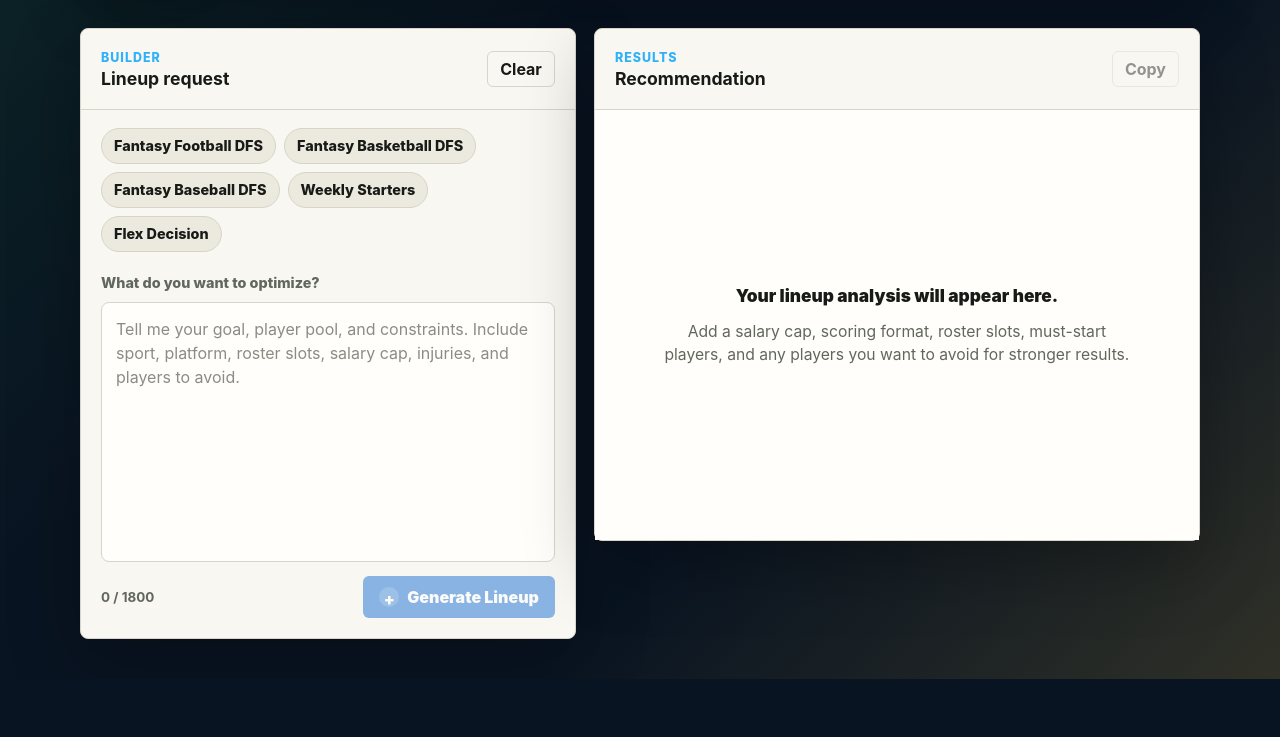
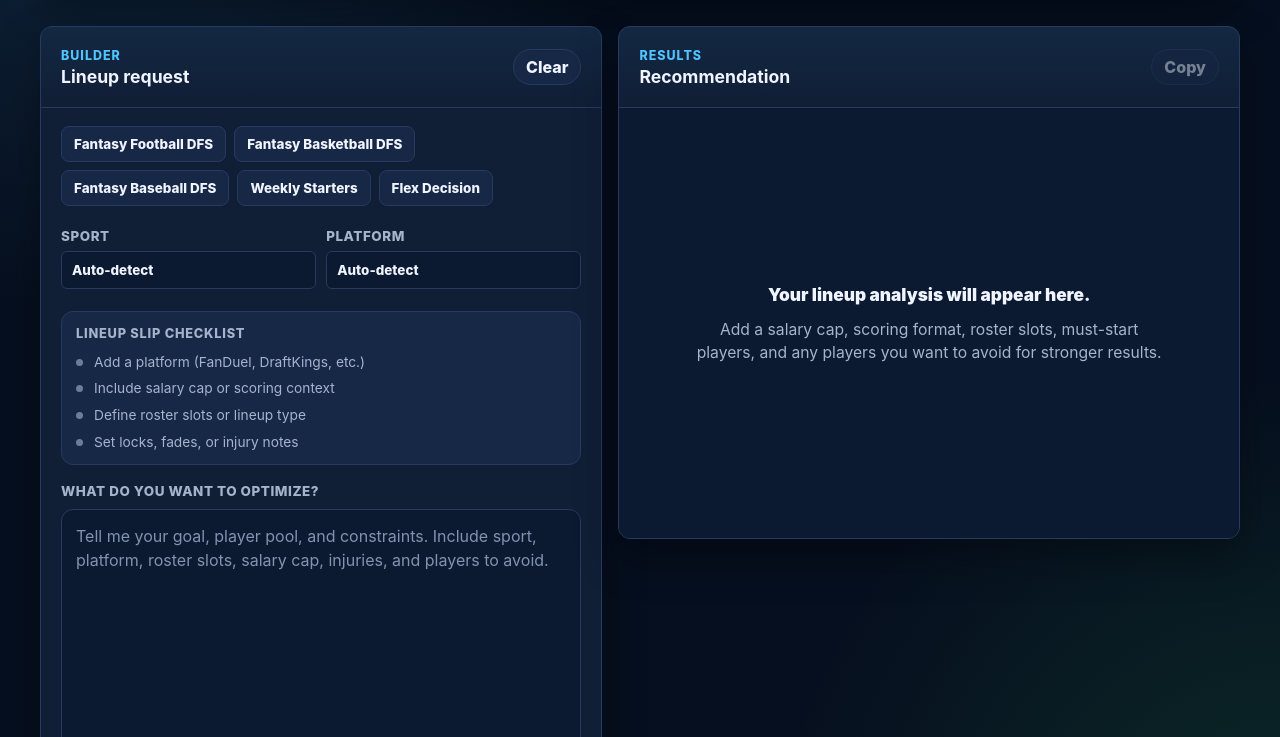
Before and after one commit to ascarnati/fantasy-football-lineup-generator, a website built with Vite: page index.html in a window 1280 px wide. Shown: the part 239-976 px from the top of the page. Before the commit the page ends 918 px from the top, so only its background shows below. Built offline with nearby package versions, Linux system fonts and the light colour scheme; files whose address does not match are found by name.

Commit message:
refresh lineup builder with sportsbook-style UX and robust API error handling
Align the UI with a modern DFS layout by improving
hierarchy, controls, and request clarity
(sport/platform selectors + readiness checklist).
Also harden /api/lineup response parsing so server
/proxy failures surface clear errors instead of
JSON parse crashes.

```diff
--- a/index.html
+++ b/index.html
@@ -15,7 +15,7 @@
             <p class="eyebrow">AI lineup lab</p>
             <h1>Lineup Lab</h1>
             <p class="subtitle">
-              Generate DFS and season-long fantasy lineups for Football, Basketball, and Baseball with flexible platform guidance.
+              Build DFS and season-long lineups with sportsbook-style clarity. Lock your sport, platform, and constraints, then generate recommendations in seconds.
             </p>
           </div>
         </div>
@@ -54,6 +54,38 @@
           </div>
 
           <form id="lineup-form" class="lineup-form">
+            <div class="lineup-meta" role="group" aria-label="Lineup preferences">
+              <label>
+                Sport
+                <select id="sport-select" name="sport">
+                  <option value="">Auto-detect</option>
+                  <option value="football">Football</option>
+                  <option value="basketball">Basketball</option>
+                  <option value="baseball">Baseball</option>
+                </select>
+              </label>
+              <label>
+                Platform
+                <select id="platform-select" name="platform">
+                  <option value="">Auto-detect</option>
+                  <option value="fanduel">FanDuel</option>
+                  <option value="draftkings">DraftKings</option>
+                  <option value="yahoo">Yahoo</option>
+                  <option value="espn">ESPN</option>
+                </select>
+              </label>
+            </div>
+
+            <div class="request-readiness" aria-live="polite">
+              <p class="readiness-title">Lineup slip checklist</p>
+              <ul class="readiness-list">
+                <li id="check-platform">Add a platform (FanDuel, DraftKings, etc.)</li>
+                <li id="check-budget">Include salary cap or scoring context</li>
+                <li id="check-positions">Define roster slots or lineup type</li>
+                <li id="check-constraints">Set locks, fades, or injury notes</li>
+              </ul>
+            </div>
+
             <label for="user-input">What do you want to optimize?</label>
             <div class="input-wrapper">
               <textarea
--- a/index.js
+++ b/index.js
@@ -11,6 +11,12 @@ const clearButton = document.getElementById("clear-button");
 const copyButton = document.getElementById("copy-button");
 const charCount = document.getElementById("char-count");
 const templateButtons = document.querySelectorAll(".template-chip");
+const sportSelect = document.getElementById("sport-select");
+const platformSelect = document.getElementById("platform-select");
+const checklistPlatform = document.getElementById("check-platform");
+const checklistBudget = document.getElementById("check-budget");
+const checklistPositions = document.getElementById("check-positions");
+const checklistConstraints = document.getElementById("check-constraints");
 
 let lastLineupText = "";
 
@@ -30,12 +36,15 @@ function start() {
   lineupForm.addEventListener("submit", handleLineupRequest);
   clearButton.addEventListener("click", clearRequest);
   copyButton.addEventListener("click", copyLineup);
+  sportSelect.addEventListener("change", syncInputState);
+  platformSelect.addEventListener("change", syncInputState);
 
   templateButtons.forEach((button) => {
     button.addEventListener("click", () => {
       userInput.value = button.dataset.template || "";
       const sport = button.dataset.sport;
       userInput.placeholder = sportPlaceholders[sport] || sportPlaceholders.default;
+      sportSelect.value = sport || "";
       userInput.focus();
       syncInputState();
     });
@@ -47,32 +56,89 @@ function start() {
 }
 
 function syncInputState() {
-  const length = userInput.value.length;
-  const hasInput = userInput.value.trim().length > 0;
+  const rawInput = userInput.value;
+  const trimmedInput = rawInput.trim();
+  const length = rawInput.length;
+  const hasInput = trimmedInput.length > 0;
+  const selectedPlatform = platformSelect.value;
+  const selectedSport = sportSelect.value;
 
   charCount.textContent = `${length} / ${userInput.maxLength}`;
   generateButton.disabled = !hasInput;
   autoResizeTextarea(userInput);
+  updateReadinessChecklist({
+    text: trimmedInput.toLowerCase(),
+    selectedPlatform,
+    selectedSport,
+  });
 }
 
 function clearRequest() {
   userInput.value = "";
   lastLineupText = "";
   copyButton.disabled = true;
+  sportSelect.value = "";
+  platformSelect.value = "";
   userInput.placeholder = sportPlaceholders.default;
   syncInputState();
   renderEmptyState();
   userInput.focus();
 }
 
-function buildLeagueContext() {
-  return [
+function buildLeagueContext({ selectedSport, selectedPlatform }) {
+  const contextLines = [
     "Instructions:",
     "- Use the user's prompt to determine sport, platform, roster slots, salary cap, scoring format, and any player constraints.",
     "- If the prompt mentions a known DFS platform, apply its roster rules.",
     "- If the user includes roster details, follow them exactly.",
     "- Prioritize lineup balance, salary efficiency, matchup leverage, and upside/floor tradeoffs.",
     "- Do not write introductions or conclusions. Start directly with the lineup recommendation.",
+  ];
+
+  if (selectedSport) {
+    contextLines.push(`- Preferred sport: ${selectedSport}.`);
+  }
+
+  if (selectedPlatform) {
+    contextLines.push(`- Preferred platform: ${selectedPlatform}.`);
+  }
+
+  return contextLines.join("\n");
+}
+
+function updateReadinessChecklist({ text, selectedPlatform, selectedSport }) {
+  const hasPlatform =
+    Boolean(selectedPlatform) || /\b(fanduel|draftkings|yahoo|espn|sleeper)\b/.test(text);
+  const hasBudgetContext = /\$?\d{2,3}(,\d{3})?|\bsalary\b|\bcap\b|\bscoring\b/.test(text);
+  const hasLineupStructure =
+    Boolean(selectedSport) ||
+    /\b(qb|rb|wr|te|dst|d\/st|flex|pg|sg|sf|pf|c|util|1b|2b|3b|ss|of|sp|rp)\b/.test(text);
+  const hasConstraints = /\b(lock|must|avoid|fade|injury|questionable|out|stack|limit)\b/.test(text);
+
+  checklistPlatform.classList.toggle("is-complete", hasPlatform);
+  checklistBudget.classList.toggle("is-complete", hasBudgetContext);
+  checklistPositions.classList.toggle("is-complete", hasLineupStructure);
+  checklistConstraints.classList.toggle("is-complete", hasConstraints);
+}
+
+function buildUserRequestContext(requestDetails, selectedSport, selectedPlatform) {
+  const context = [];
+
+  if (selectedSport) {
+    context.push(`Sport: ${selectedSport}`);
+  }
+
+  if (selectedPlatform) {
+    context.push(`Platform: ${selectedPlatform}`);
+  }
+
+  if (context.length === 0) {
+    return requestDetails;
+  }
+
+  return [
+    `User-selected context: ${context.join(" | ")}`,
+    requestDetails,
   ].join("\n");
 }
 
@@ -99,8 +165,11 @@ async function handleLineupRequest(e) {
 
   const requestDetails = userInput.value.trim();
   if (!requestDetails) return;
+  const selectedSport = sportSelect.value;
+  const selectedPlatform = platformSelect.value;
+  const requestWithContext = buildUserRequestContext(requestDetails, selectedSport, selectedPlatform);
 
-  const userPrompt = `${buildLeagueContext()}\n\nUser request:\n${requestDetails}`;
+  const userPrompt = `${buildLeagueContext({ selectedSport, selectedPlatform })}\n\nUser request:\n${requestWithContext}`;
 
   setLoading(true);
   copyButton.disabled = true;
@@ -112,11 +181,18 @@ async function handleLineupRequest(e) {
       headers: { "Content-Type": "application/json" },
       body: JSON.stringify({ userPrompt }),
     });
-
-    const data = await response.json();
+    const responseText = await response.text();
+    let data = {};
+    if (responseText) {
+      try {
+        data = JSON.parse(responseText);
+      } catch {
+        throw new Error("The lineup service returned an invalid response. Please try again.");
+      }
+    }
 
     if (!response.ok) {
-      throw new Error(data.message || "Something went wrong.");
+      throw new Error(data.message || `Lineup request failed (${response.status}).`);
     }
 
     lastLineupText = data.lineup;
--- a/style.css
+++ b/style.css
@@ -1,17 +1,18 @@
 :root {
-  --bg: #091422;
-  --panel: #f8f7f2;
-  --panel-muted: #ece9df;
-  --ink: #171a16;
-  --muted: #61675d;
-  --line: #d8d4c7;
-  --field: #fffefa;
-  --brand: #1d72d4;
-  --brand-dark: #194a8b;
-  --accent: #2fb1f9;
-  --danger: #a9342f;
-  --shadow: 0 24px 70px rgba(0, 0, 0, 0.28);
-  --radius: 8px;
+  --bg: #060f1f;
+  --bg-soft: #0f1b33;
+  --panel: #101e36;
+  --panel-muted: #172746;
+  --ink: #eff4ff;
+  --muted: #a5b3cc;
+  --line: #263b60;
+  --field: #0c1a31;
+  --brand: #31d158;
+  --brand-dark: #1faa45;
+  --accent: #4fc3ff;
+  --danger: #e15454;
+  --shadow: 0 18px 42px rgba(0, 0, 0, 0.34);
+  --radius: 12px;
   --transition: 0.2s ease;
 }
 
@@ -24,8 +25,8 @@
 body {
   min-height: 100vh;
   background:
-    linear-gradient(135deg, rgba(31, 122, 58, 0.18), transparent 38%),
-    linear-gradient(315deg, rgba(200, 161, 59, 0.2), transparent 34%),
+    radial-gradient(circle at 8% 0%, rgba(79, 195, 255, 0.15), transparent 34%),
+    radial-gradient(circle at 100% 100%, rgba(49, 209, 88, 0.14), transparent 30%),
     var(--bg);
   color: var(--ink);
   font-family:
@@ -53,7 +54,7 @@ input,
 select,
 textarea {
   border: 1px solid var(--line);
-  border-radius: 10px;
+  border-radius: 8px;
   background: var(--field);
   padding: 12px 14px;
   color: var(--ink);
@@ -83,7 +84,7 @@ select {
 }
 
 .app-shell {
-  width: min(1120px, calc(100% - 32px));
+  width: min(1200px, calc(100% - 32px));
   margin: 0 auto;
   padding: 40px 0;
 }
@@ -93,13 +94,13 @@ select {
   align-items: flex-start;
   justify-content: space-between;
   gap: 24px;
-  color: #fffefa;
+  color: var(--ink);
   margin-bottom: 28px;
   padding: 24px;
   border-radius: 28px;
-  background: linear-gradient(180deg, rgba(255,255,255,0.08), rgba(255,255,255,0.02));
-  border: 1px solid rgba(255,255,255,0.12);
-  box-shadow: 0 20px 60px rgba(0, 0, 0, 0.24);
+  background: linear-gradient(180deg, rgba(255, 255, 255, 0.04), rgba(255, 255, 255, 0.01));
+  border: 1px solid rgba(255, 255, 255, 0.09);
+  box-shadow: 0 14px 46px rgba(0, 0, 0, 0.3);
 }
 
 .brand-bar {
@@ -109,10 +110,10 @@ select {
 }
 
 .brand-logo {
-  width: 82px;
+  width: 78px;
   height: auto;
-  border-radius: 18px;
-  box-shadow: var(--shadow);
+  border-radius: 14px;
+  box-shadow: 0 8px 24px rgba(0, 0, 0, 0.28);
 }
 
 .eyebrow {
@@ -139,8 +140,8 @@ h2 {
 .subtitle {
   max-width: 620px;
   margin-top: 14px;
-  color: rgba(255, 254, 250, 0.76);
-  font-size: 1.04rem;
+  color: var(--muted);
+  font-size: 1rem;
 }
 
 .status-pill {
@@ -150,10 +151,10 @@ h2 {
   gap: 8px;
   min-height: 36px;
   padding: 8px 12px;
-  border: 1px solid rgba(255, 254, 250, 0.18);
+  border: 1px solid var(--line);
   border-radius: 999px;
-  background: rgba(255, 254, 250, 0.1);
-  color: rgba(255, 254, 250, 0.86);
+  background: rgba(255, 255, 255, 0.03);
+  color: var(--muted);
   font-size: 0.86rem;
 }
 
@@ -165,7 +166,7 @@ h2 {
 }
 
 .status-pill.ready .status-dot {
-  background: #58c878;
+  background: var(--brand);
 }
 
 .status-pill.warning .status-dot {
@@ -174,8 +175,8 @@ h2 {
 
 .workspace {
   display: grid;
-  grid-template-columns: minmax(0, 0.9fr) minmax(0, 1.1fr);
-  gap: 18px;
+  grid-template-columns: minmax(0, 0.95fr) minmax(0, 1.05fr);
+  gap: 16px;
   align-items: start;
 }
 
@@ -186,6 +187,7 @@ h2 {
   border-radius: var(--radius);
   background: var(--panel);
   box-shadow: var(--shadow);
+  overflow: hidden;
 }
 
 .section-heading {
@@ -195,16 +197,17 @@ h2 {
   gap: 16px;
   padding: 20px;
   border-bottom: 1px solid var(--line);
+  background: linear-gradient(180deg, rgba(79, 195, 255, 0.06), rgba(79, 195, 255, 0));
 }
 
 .ghost-btn {
   min-height: 36px;
   padding: 0 12px;
   border: 1px solid var(--line);
-  border-radius: 6px;
-  background: transparent;
+  border-radius: 999px;
+  background: var(--panel-muted);
   color: var(--ink);
-  font-weight: 700;
+  font-weight: 800;
   transition:
     border-color var(--transition),
     background var(--transition);
@@ -212,8 +215,8 @@ h2 {
 
 .ghost-btn:hover:not(:disabled),
 .ghost-btn:focus-visible {
-  border-color: var(--brand);
-  background: rgba(31, 122, 58, 0.08);
+  border-color: var(--accent);
+  background: rgba(79, 195, 255, 0.16);
 }
 
 .ghost-btn:disabled {
@@ -232,10 +235,10 @@ h2 {
   min-height: 36px;
   padding: 0 12px;
   border: 1px solid var(--line);
-  border-radius: 999px;
+  border-radius: 8px;
   background: var(--panel-muted);
   color: var(--ink);
-  font-size: 0.9rem;
+  font-size: 0.84rem;
   font-weight: 800;
   transition:
     transform var(--transition),
@@ -245,13 +248,69 @@ h2 {
 
 .template-chip:hover,
 .template-chip:focus-visible {
-  border-color: var(--brand);
-  background: rgba(31, 122, 58, 0.1);
+  border-color: var(--accent);
+  background: rgba(79, 195, 255, 0.14);
   transform: translateY(-1px);
 }
 
 .lineup-form {
   padding: 20px;
+}
+
+.lineup-meta {
+  display: grid;
+  grid-template-columns: repeat(2, minmax(0, 1fr));
+  gap: 10px;
+  margin-bottom: 14px;
+}
+
+.request-readiness {
+  margin-bottom: 16px;
+  padding: 12px 14px;
+  border: 1px solid var(--line);
+  border-radius: var(--radius);
+  background: var(--panel-muted);
+}
+
+.readiness-title {
+  margin-bottom: 8px;
+  color: var(--muted);
+  font-size: 0.8rem;
+  font-weight: 800;
+  letter-spacing: 0.06em;
+  text-transform: uppercase;
+}
+
+.readiness-list {
+  display: grid;
+  gap: 6px;
+  list-style: none;
+}
+
+.readiness-list li {
+  color: var(--muted);
+  font-size: 0.86rem;
+  position: relative;
+  padding-left: 18px;
+}
+
+.readiness-list li::before {
+  content: "";
+  position: absolute;
+  left: 0;
+  top: 0.45rem;
+  width: 7px;
+  height: 7px;
+  border-radius: 50%;
+  background: #6b7d9c;
+}
+
+.readiness-list li.is-complete {
+  color: var(--ink);
+}
+
+.readiness-list li.is-complete::before {
+  background: var(--brand);
 }
 
 .format-panel {
@@ -279,8 +338,10 @@ label {
   display: block;
   margin-bottom: 8px;
   color: var(--muted);
-  font-size: 0.9rem;
+  font-size: 0.84rem;
   font-weight: 800;
+  text-transform: uppercase;
+  letter-spacing: 0.04em;
 }
 
 .format-grid label {
@@ -304,8 +365,8 @@ select {
 input:focus,
 select:focus {
   outline: none;
-  border-color: var(--brand);
-  box-shadow: 0 0 0 3px rgba(31, 122, 58, 0.14);
+  border-color: var(--accent);
+  box-shadow: 0 0 0 3px rgba(79, 195, 255, 0.2);
 }
 
 .checkbox-label {
@@ -346,12 +407,12 @@ textarea {
 
 textarea:focus {
   outline: none;
-  border-color: var(--brand);
-  box-shadow: 0 0 0 4px rgba(31, 122, 58, 0.14);
+  border-color: var(--accent);
+  box-shadow: 0 0 0 4px rgba(79, 195, 255, 0.2);
 }
 
 textarea::placeholder {
-  color: #8a8d84;
+  color: #8193b1;
 }
 
 .form-footer {
@@ -376,9 +437,9 @@ textarea::placeholder {
   min-height: 42px;
   padding: 0 16px;
   border: 0;
-  border-radius: 6px;
+  border-radius: 999px;
   background: var(--brand);
-  color: white;
+  color: #031709;
   font-weight: 900;
   transition:
     background var(--transition),
@@ -403,7 +464,7 @@ textarea::placeholder {
   height: 20px;
   place-items: center;
   border-radius: 50%;
-  background: rgba(255, 255, 255, 0.18);
+  background: rgba(3, 23, 9, 0.15);
   font-weight: 900;
 }
 
@@ -459,7 +520,7 @@ textarea::placeholder {
 #output-content h2,
 #output-content h3,
 #output-content h4 {
-  color: var(--brand-dark);
+  color: #8be3ff;
   line-height: 1.18;
 }
 
@@ -485,13 +546,13 @@ textarea::placeholder {
 }
 
 #output-content strong {
-  color: #111410;
+  color: #ffffff;
 }
 
 #output-content code {
   padding: 2px 5px;
   border-radius: 4px;
-  background: var(--panel-muted);
+  background: #1a3157;
 }
 
 @keyframes spin {
@@ -514,6 +575,10 @@ textarea::placeholder {
     grid-template-columns: 1fr;
   }
 
+  .lineup-meta {
+    grid-template-columns: 1fr;
+  }
+
   #output-container {
     min-height: 280px;
   }
@@ -527,6 +592,14 @@ textarea::placeholder {
 
   .quick-prompts {
     padding: 16px 16px 0;
+  }
+
+  .template-chip {
+    width: 100%;
+    text-align: left;
+    justify-content: flex-start;
+    padding: 10px 12px;
+    min-height: 42px;
   }
 
   .format-grid {
```
